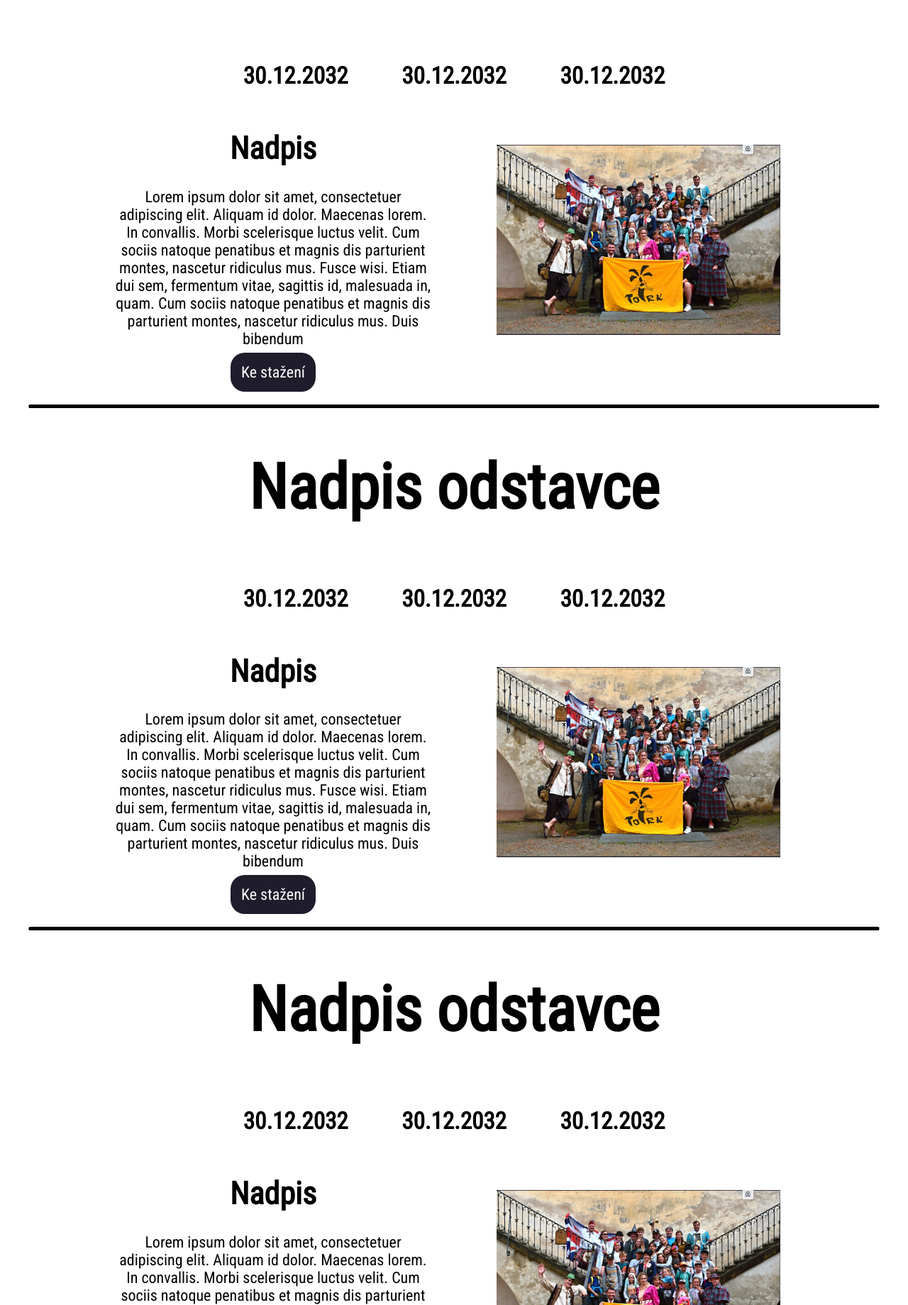
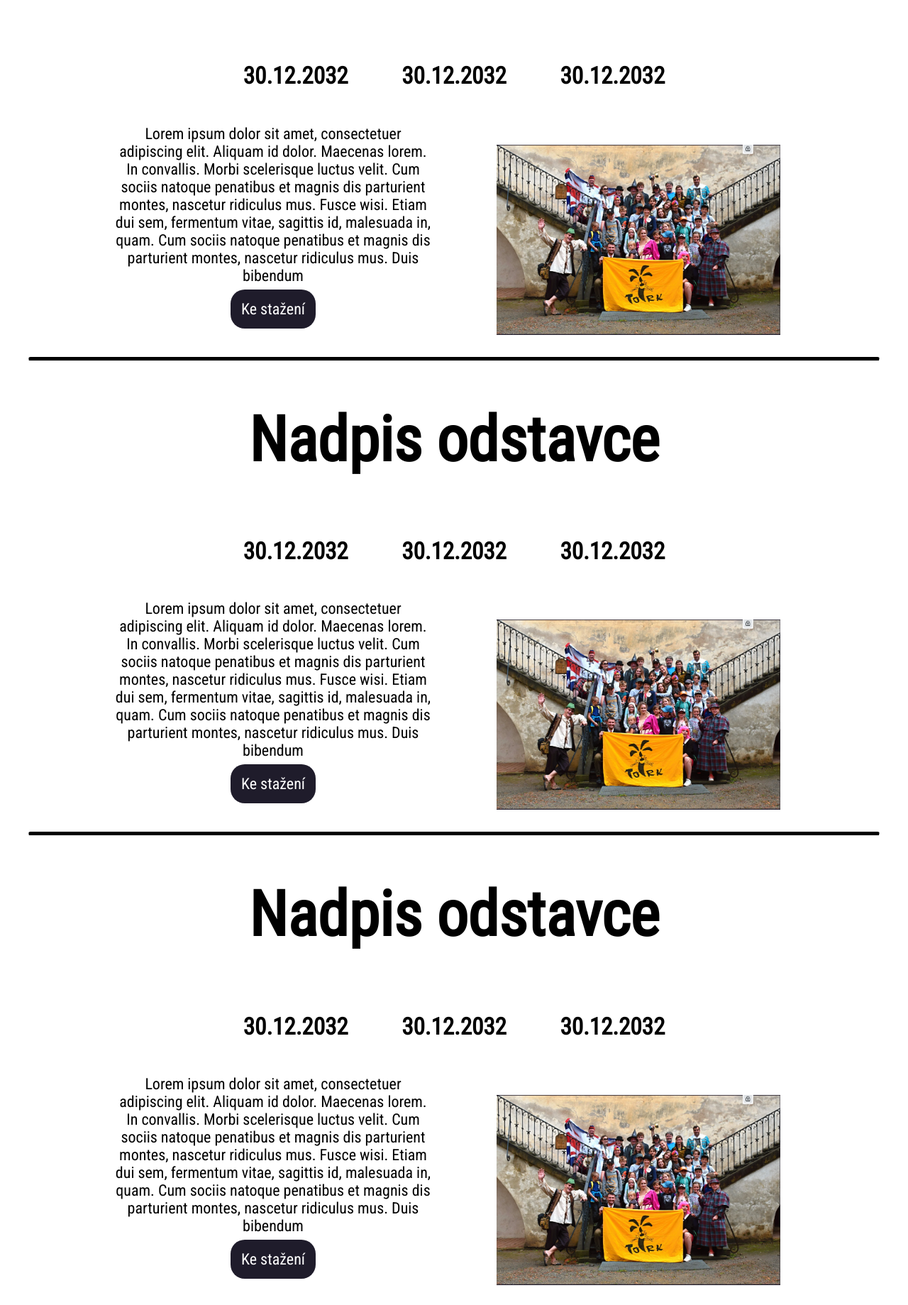
Before and after one commit to RadimHruska/zikmund, a PHP site: page /pripravujeme.php in a window 1280 px wide. Shown: the part 610-2449 px from the top of the page at 71% size. Run offline with PHP 8.4, Linux system fonts and the light colour scheme.

Commit message:
pripravujeme update

```diff
--- a/pripravujeme.php
+++ b/pripravujeme.php
@@ -33,7 +33,6 @@
     <div class="containerBlck">
 
     <div>
-        <h1>Nadpis</h1>
         <p>Lorem ipsum dolor sit amet, consectetuer adipiscing elit. Aliquam id dolor. Maecenas lorem. In convallis.
              Morbi scelerisque luctus velit. Cum sociis natoque penatibus et magnis dis parturient montes, nascetur ridiculus mus.
               Fusce wisi. Etiam dui sem, fermentum vitae, sagittis id, malesuada in, quam. Cum sociis natoque penatibus et magnis dis parturient montes,
@@ -54,7 +53,6 @@
     <div class="containerBlck">
 
     <div>
-        <h1>Nadpis</h1>
         <p>Lorem ipsum dolor sit amet, consectetuer adipiscing elit. Aliquam id dolor. Maecenas lorem. In convallis.
              Morbi scelerisque luctus velit. Cum sociis natoque penatibus et magnis dis parturient montes, nascetur ridiculus mus.
               Fusce wisi. Etiam dui sem, fermentum vitae, sagittis id, malesuada in, quam. Cum sociis natoque penatibus et magnis dis parturient montes,
@@ -75,7 +73,6 @@
     <div class="containerBlck">
 
     <div>
-        <h1>Nadpis</h1>
         <p>Lorem ipsum dolor sit amet, consectetuer adipiscing elit. Aliquam id dolor. Maecenas lorem. In convallis.
              Morbi scelerisque luctus velit. Cum sociis natoque penatibus et magnis dis parturient montes, nascetur ridiculus mus.
               Fusce wisi. Etiam dui sem, fermentum vitae, sagittis id, malesuada in, quam. Cum sociis natoque penatibus et magnis dis parturient montes,
@@ -90,4 +87,4 @@
 </div>
     <?php include("footer.php"); ?>
 </body>
-</html>
+</html>        <h1>Nadpis</h1>
```
